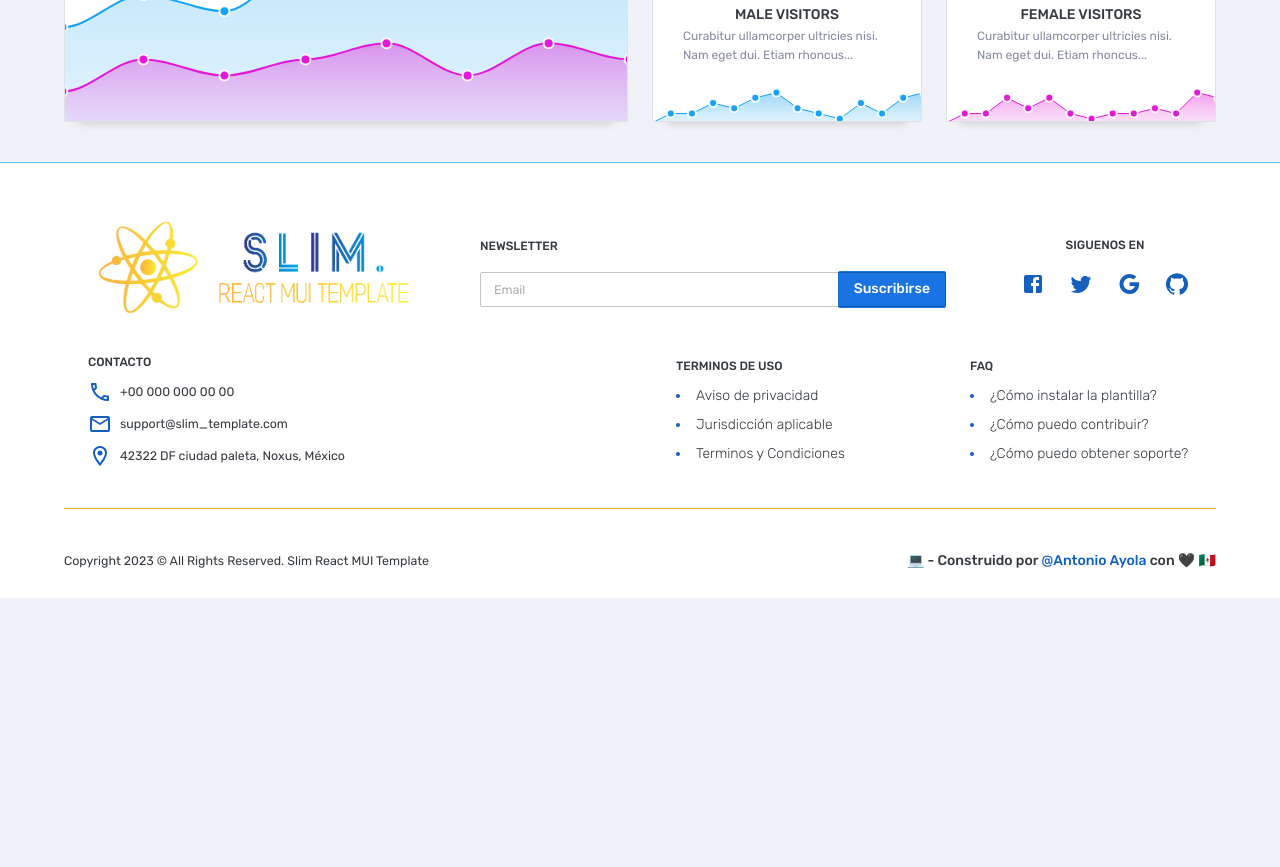
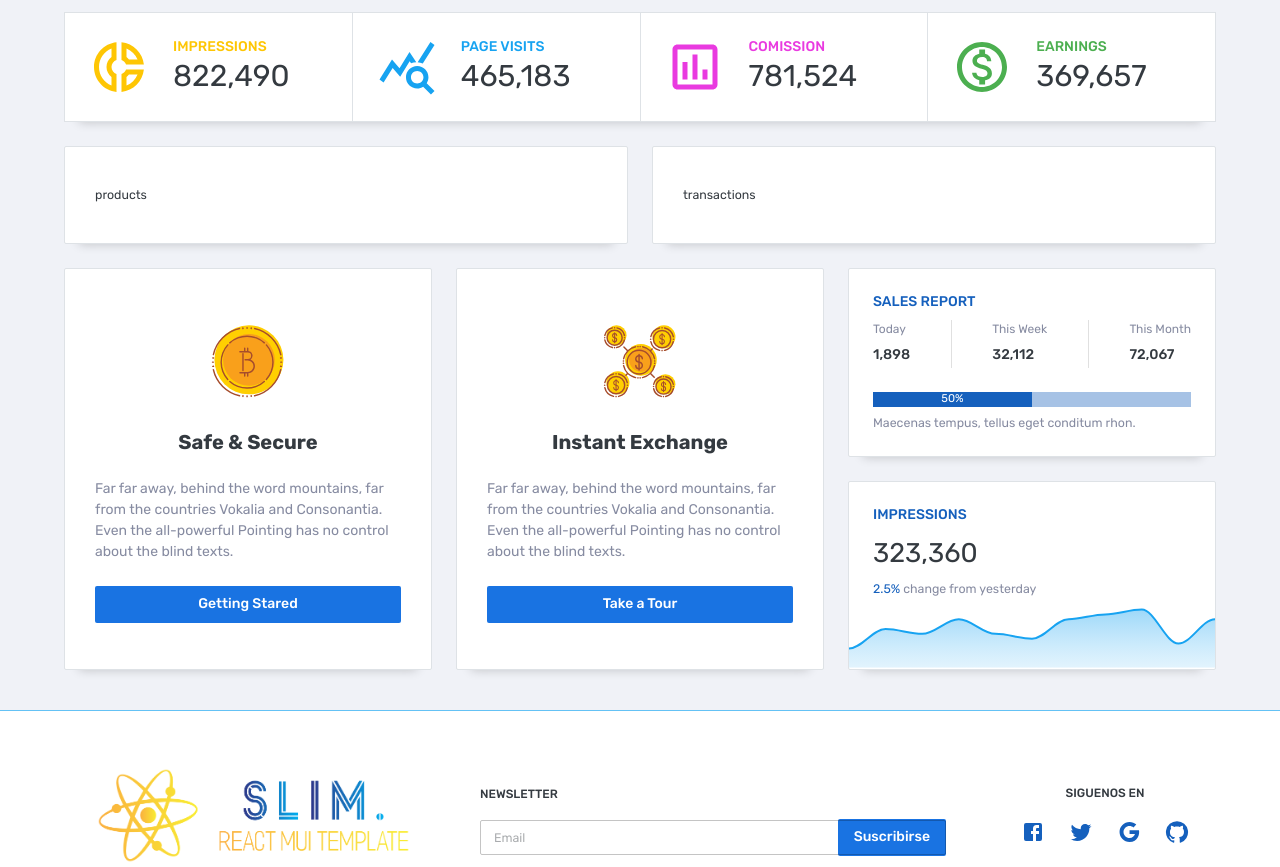
Before and after one commit to Tono2007/slim-free-react-mui-template, a React (Vite) app: page /dashboard1 in a window 1280 px wide. Shown: the part 860-1727 px from the top of the page. Before the commit the page ends 1458 px from the top, so only its background shows below. Built offline with nearby package versions, Linux system fonts and the light colour scheme.

Commit message:
[FEAT] dashboard1 add bitcoin section
- add empty transactions & products sections

```diff
--- /dev/null
+++ b/src/pages/dashboard1/bitcoinSection.jsx
@@ -0,0 +1,224 @@
+import Chart from 'react-apexcharts';
+import getDefaultChartsColors from '@helpers/getDefaultChartsColors';
+
+import Typography from '@mui/material/Typography';
+import Grid from '@mui/material/Grid';
+import Box from '@mui/material/Box';
+import Card from '@mui/material/Card';
+import Stack from '@mui/material/Stack';
+import Button from '@mui/material/Button';
+import Divider from '@mui/material/Divider';
+import LinearProgress from '@mui/material/LinearProgress';
+
+import bitcoin1 from '@/assets/images/bitcoin_1.svg';
+import bitcoin2 from '@/assets/images/bitcoin_2.svg';
+
+const BITCOIN_CARD_DESCRIPTION =
+	'Far far away, behind the word mountains, far from the countries Vokalia and Consonantia. Even the all-powerful Pointing has no control about the blind texts.';
+
+function BitcoinSection() {
+	return (
+		<section>
+			<Grid container spacing={3}>
+				<Grid item xs={12} sm={6} md={4}>
+					<BitcoinCard
+						img={bitcoin1}
+						title="Safe & Secure"
+						content={BITCOIN_CARD_DESCRIPTION}
+						buttonText="Getting Stared"
+					/>
+				</Grid>
+				<Grid item xs={12} sm={6} md={4}>
+					<BitcoinCard
+						img={bitcoin2}
+						title="Instant Exchange"
+						content={BITCOIN_CARD_DESCRIPTION}
+						buttonText="Take a Tour"
+					/>
+				</Grid>
+				<Grid item xs={12} sm={12} md={4}>
+					<Stack direction="column" spacing={3} height="100%">
+						<SalesCard />
+						<ImpressionsCard />
+					</Stack>
+				</Grid>
+			</Grid>
+		</section>
+	);
+}
+function BitcoinCard(props) {
+	const { img, title, content, buttonText } = props;
+	return (
+		<Card sx={{ height: '100%' }}>
+			<Stack
+				height="100%"
+				direction="column"
+				spacing={3}
+				justifyContent="center"
+				alignItems="center"
+			>
+				<img src={img} alt="bitcoin 1" width="30%" />
+				<Typography variant="h3">{title}</Typography>
+				<Typography variant="body2" color="text.secondary">
+					{content}
+				</Typography>
+				<Button variant="contained" fullWidth disableElevation>
+					{buttonText}
+				</Button>
+			</Stack>
+		</Card>
+	);
+}
+
+const SALES_DATA = [
+	{ id: 1, type: 'Today', total: '1,898' },
+	{ id: 2, type: 'This Week', total: '32,112' },
+	{ id: 4, type: 'This Month', total: '72,067' },
+];
+function SalesCard() {
+	return (
+		<Card sx={{ p: 3, height: '50%' }}>
+			<Stack direction="column" spacing={1} justifyContent="center">
+				<Typography
+					color="primary.main"
+					variant="h5"
+					textTransform="uppercase"
+				>
+					Sales Report
+				</Typography>
+				<Stack
+					width="100%"
+					direction="row"
+					divider={<Divider orientation="vertical" flexItem />}
+					spacing={2}
+					justifyContent="space-between"
+					pb={2}
+				>
+					{SALES_DATA.map(({ id, type, total }) => (
+						<div key={id}>
+							<Typography variant="subtitle2" gutterBottom>
+								{type}
+							</Typography>
+							<Typography variant="subtitle1" component="div">
+								{total}
+							</Typography>
+						</div>
+					))}
+				</Stack>
+
+				<Box sx={{ width: '100%', position: 'relative' }}>
+					<LinearProgress
+						variant="determinate"
+						value={50}
+						sx={{ height: 15 }}
+					/>
+					<Box
+						sx={{
+							width: '50%',
+							top: 0,
+							left: 0,
+							bottom: 0,
+							right: 0,
+							position: 'absolute',
+							display: 'flex',
+							alignItems: 'center',
+							justifyContent: 'center',
+						}}
+					>
+						<Typography
+							variant="caption"
+							component="div"
+							color="primary.contrastText"
+						>
+							{`${Math.round(50)}%`}
+						</Typography>
+					</Box>
+				</Box>
+				<Typography color="text.secondary">
+					Maecenas tempus, tellus eget conditum rhon.
+				</Typography>
+			</Stack>
+		</Card>
+	);
+}
+
+const impressionsGraphConfig = {
+	options: {
+		fill: {
+			colors: getDefaultChartsColors(3),
+		},
+		chart: {
+			toolbar: {
+				show: false,
+			},
+			sparkline: {
+				enabled: true,
+			},
+			parentHeightOffset: 0,
+		},
+		stroke: {
+			colors: getDefaultChartsColors(3),
+			width: 2,
+		},
+		markers: {
+			size: 0,
+		},
+		grid: {
+			show: false,
+		},
+		xaxis: {
+			show: false,
+		},
+		tooltip: {
+			enabled: false,
+		},
+		yaxis: { show: false },
+	},
+	series: [
+		{
+			name: 'series-1',
+			data: [9, 13, 12, 15, 12, 11, 15, 16, 17, 10, 15],
+		},
+	],
+};
+function ImpressionsCard() {
+	return (
+		<Card sx={{ p: 3, position: 'relative', height: '50%' }}>
+			<Stack direction="column" spacing={1} pb={6}>
+				<Typography
+					color="primary.main"
+					variant="h5"
+					textTransform="uppercase"
+				>
+					Impressions
+				</Typography>
+				<Typography variant="body2" fontSize={27}>
+					323,360
+				</Typography>
+				<Typography variant="body1" color="text.secondary">
+					<Typography color="primary.main" component="span">
+						2.5%{' '}
+					</Typography>
+					change from yesterday
+				</Typography>
+			</Stack>
+			<Box position="absolute" top="0" bottom="0" left="0" right="0">
+				<Chart
+					options={impressionsGraphConfig.options}
+					series={impressionsGraphConfig.series}
+					type="area"
+					style={{
+						position: 'absolute',
+						bottom: 0,
+						left: 0,
+						right: 0,
+					}}
+					width="100%"
+					height="40%"
+				/>
+			</Box>
+		</Card>
+	);
+}
+
+export default BitcoinSection;
--- a/src/pages/dashboard1/graphsSection.jsx
+++ b/src/pages/dashboard1/graphsSection.jsx
@@ -22,10 +22,10 @@ function GraphsSection() {
 						<Grid item xs={12} sm={12} md={12}>
 							<EtereumWalletSection />
 						</Grid>
-						<Grid item xs={12} sm={12} md={6}>
+						<Grid item xs={12} sm={6} md={6}>
 							<MaleVisitorsSection />
 						</Grid>
-						<Grid item xs={12} sm={12} md={6}>
+						<Grid item xs={12} sm={6} md={6}>
 							<FemaleVisitorsSection />
 						</Grid>
 					</Grid>
--- a/src/pages/dashboard1/index.jsx
+++ b/src/pages/dashboard1/index.jsx
@@ -2,19 +2,32 @@
 import Typography from '@mui/material/Typography';
 import Card from '@mui/material/Card';
 import Stack from '@mui/material/Stack';
+import Grid from '@mui/material/Grid';
 
 import WelcomeSection from './welcomeSection';
 import StatsSection from './statsSection';
 import GraphsSection from './graphsSection';
+import BitcoinSection from './bitcoinSection';
+import ProductsSection from './productsSection';
+import TransactionsSection from './transactionsSection';
 
 function Dashboard1Page() {
 	return (
 		<Stack spacing={3}>
 			<WelcomeSection />
-
+			<GraphsSection />
 			<StatsSection />
-
-			<GraphsSection />
+			<section>
+				<Grid container spacing={3}>
+					<Grid item xs={12} sm={12} md={6}>
+						<ProductsSection />
+					</Grid>
+					<Grid item xs={12} sm={12} md={6}>
+						<TransactionsSection />
+					</Grid>
+				</Grid>
+			</section>
+			<BitcoinSection />
 		</Stack>
 	);
 }
--- /dev/null
+++ b/src/pages/dashboard1/productsSection.jsx
@@ -0,0 +1,7 @@
+import Card from '@mui/material/Card';
+
+function ProductsSection() {
+	return <Card>products</Card>;
+}
+
+export default ProductsSection;
--- a/src/pages/dashboard1/statsSection.jsx
+++ b/src/pages/dashboard1/statsSection.jsx
@@ -5,10 +5,7 @@ import AssessmentOutlinedIcon from '@mui/icons-material/AssessmentOutlined';
 // MUI
 import Typography from '@mui/material/Typography';
 import Grid from '@mui/material/Grid';
-import Box from '@mui/material/Box';
-import Card from '@mui/material/Card';
 import Stack from '@mui/material/Stack';
-import Divider from '@mui/material/Divider';
 
 const STATS_DATA = [
 	{
@@ -60,7 +57,7 @@ function StatsSection() {
 			}}
 		>
 			{STATS_DATA.map((stat) => (
-				<Grid item xs={12} sm={12} md={3} key={stat.id}>
+				<Grid item xs={12} sm={6} md={3} key={stat.id}>
 					<StatSection statData={stat} />
 				</Grid>
 			))}
--- /dev/null
+++ b/src/pages/dashboard1/transactionsSection.jsx
@@ -0,0 +1,7 @@
+import Card from '@mui/material/Card';
+
+function TransactionsSection() {
+	return <Card>transactions</Card>;
+}
+
+export default TransactionsSection;
```
